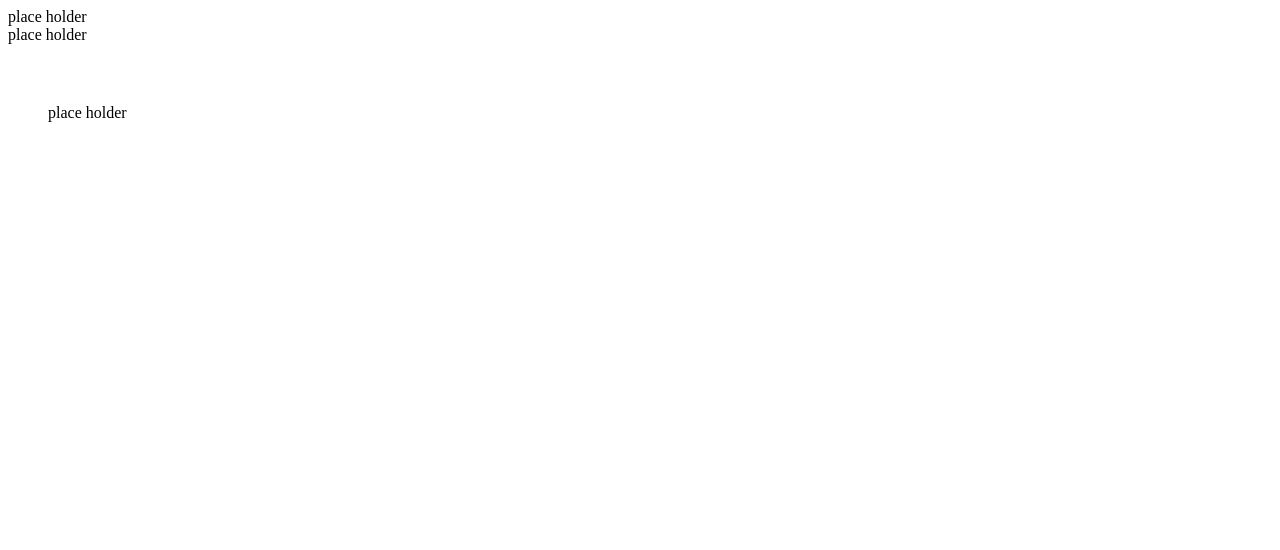
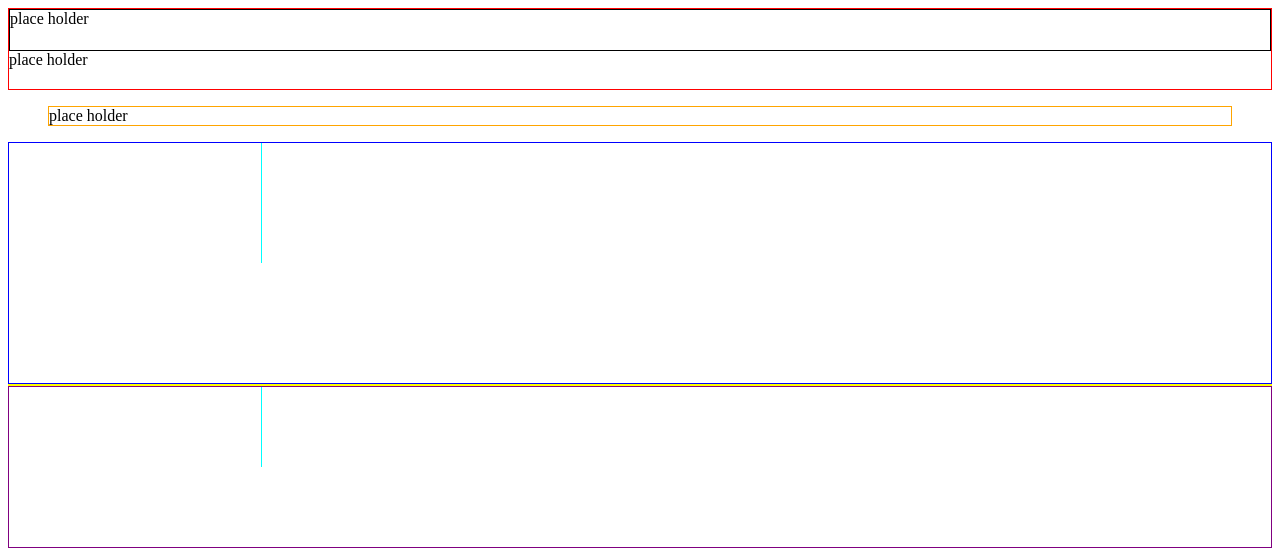
Before and after one commit to Owennewlove/git_css_html_Newlove_Owen_portfolio, a plain HTML site: page index.html in a window 1280 px wide. Drawn offline with Linux system fonts and the light colour scheme.

Commit message:
added flex to id and classes and created border right on title class

```diff
--- a/assets/style.css
+++ b/assets/style.css
@@ -1,22 +1,58 @@
 
 header {
-    border: 1px;
+    border: 1px solid red;
     height: 10vh;
 
 }
 
 nav {
-    border: 1px;
+    border: 1px solid black;
+    height: 5vh;
 
 }
 
 figure {
-    border: 1px;
+    border: 1px solid orange;
     height: 20 vh;
 }
 
 
-.aboutMe {
+.title {
+    flex-basis: 20%;
+    border-right-style: solid;
+    border-right-width: 1px;
+    border-right-color: aqua;
+}
+
+.mainContent {
+    flex-basis: 80%;
     display: flex;
+    flex-wrap: wrap;
 
 }
+
+
+
+
+
+
+#aboutMe {
+    border: 1px solid blue;
+    height: 30vh;
+}
+
+#work {
+    border: 1px solid yellow;
+    height: 150 vh;
+}
+
+#contact {
+    border: 1px solid purple;
+    height: 20vh;
+}
+
+#aboutMe, #work, #contact {
+    display: flex;
+    flex-wrap: wrap;
+
+}
```
Also changed, not shown: index.html (+2 -1 lines).
